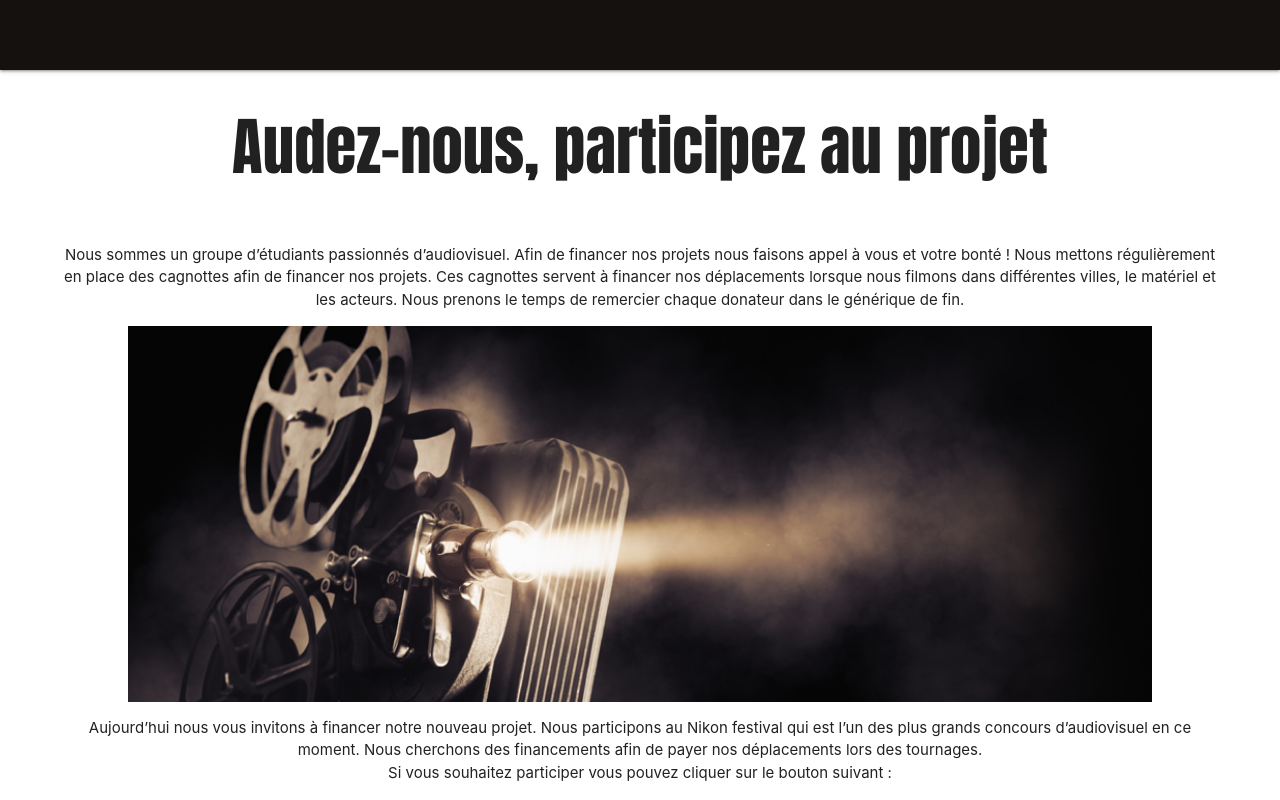
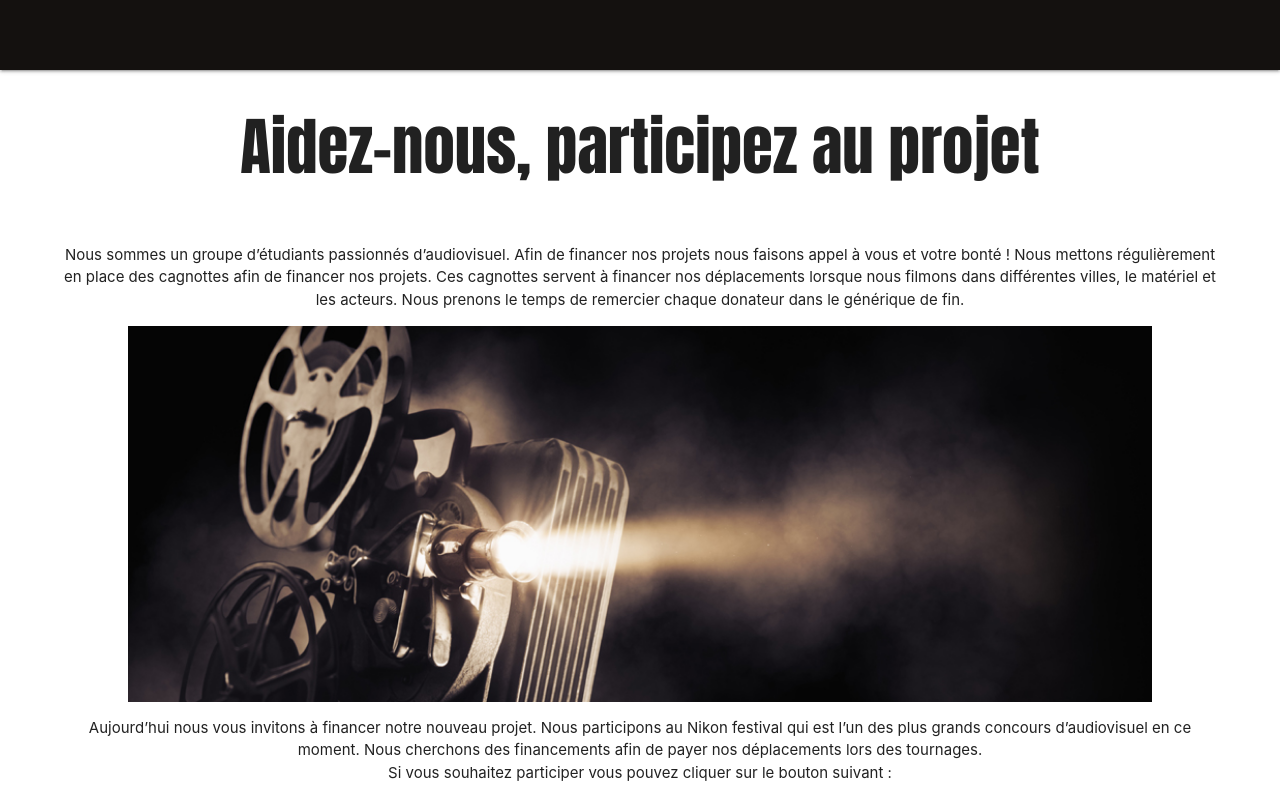
Before and after one commit to MPAMF/Manyacs, a plain HTML site: page aider.html in a window 1280 px wide. Shown: the top 800 px of the page. Drawn offline with nearby package versions, Linux system fonts and the light colour scheme.

Commit message:
Update aider.html

```diff
--- a/aider.html
+++ b/aider.html
@@ -27,7 +27,7 @@
 	<link rel="stylesheet" type="text/css" href="CSS/titres_projetaudiovisuel.css">
 </head>
 <body>
-	<h1> Audez-nous, participez au projet</h1>
+	<h1> Aidez-nous, participez au projet</h1>
 
 	<br>
 
```
